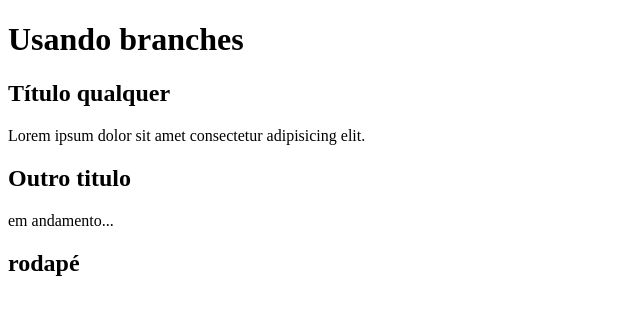
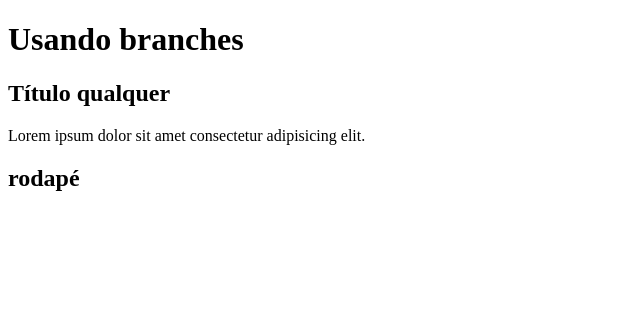
Before and after one commit to 77bueno/exemplo-branche, a plain HTML site: page index.html in a window 1280 px wide. Shown: the whole page, without its empty margins (0-640 px from the left). Drawn offline with Linux system fonts and the light colour scheme.

Commit message:
apagando a section

```diff
--- a/index.html
+++ b/index.html
@@ -16,10 +16,7 @@
                 Lorem ipsum dolor sit amet consectetur adipisicing elit.
             </p>
         </article>
-        <section>
-            <h2>Outro titulo</h2>
-            <p>em andamento...</p>
-        </section>
+
     </main>
     <footer>
         <h2>rodapé</h2>
```
